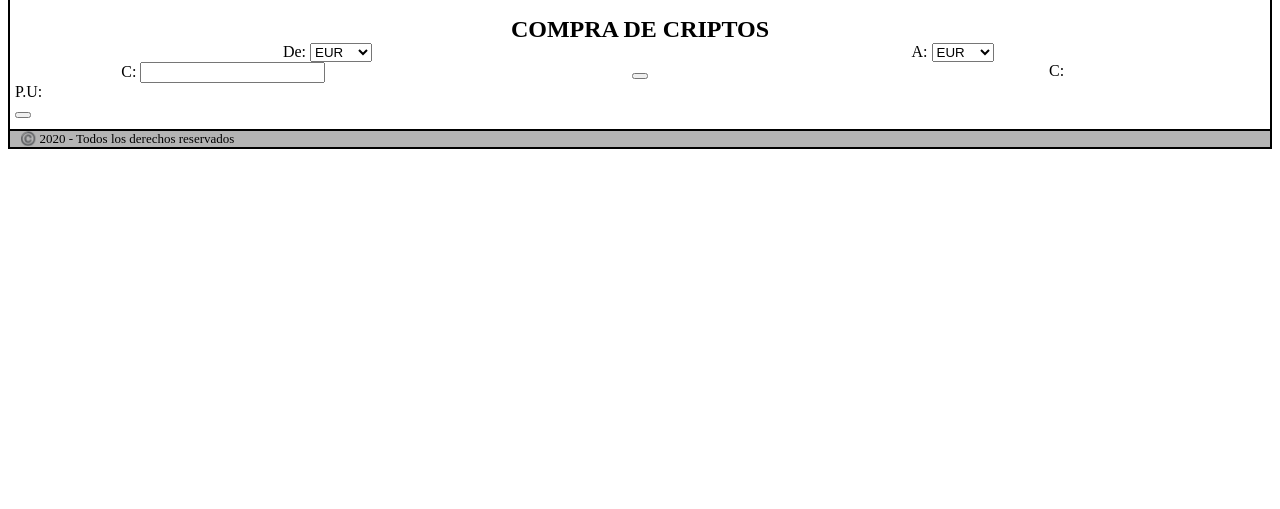
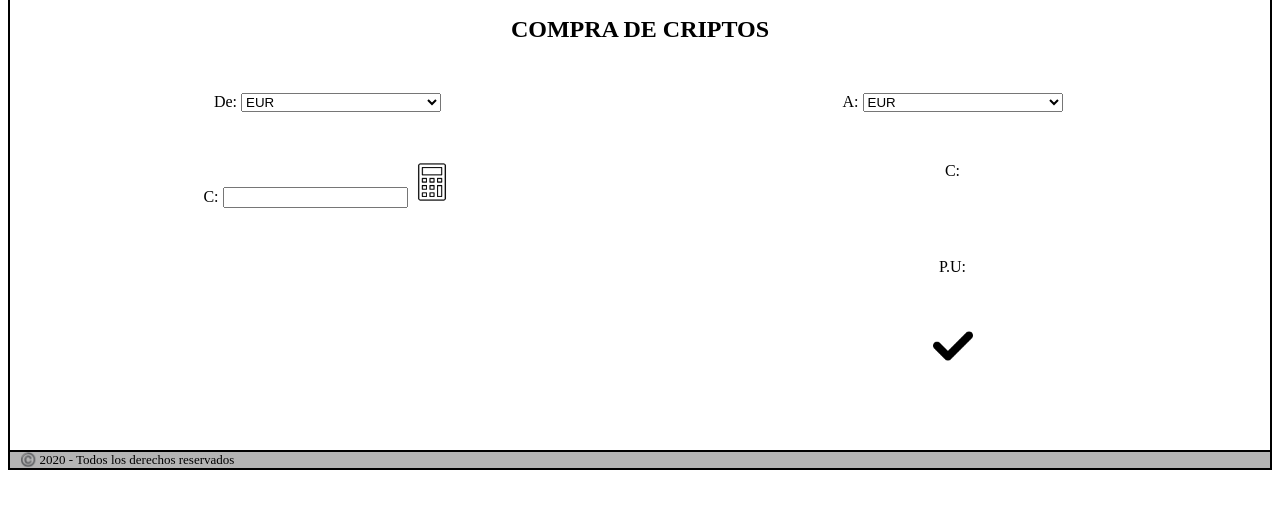
Before and after one commit to Cobra914/proyecto_final_flask, a Flask app: page /purchase in a window 1280 px wide. Shown: the part 100-609 px from the top of the page. Run offline with Flask 3, Linux system fonts and the light colour scheme.

Commit message:
chore: WIP faltan estilos y buen posicionamiento plantilla compra

```diff
--- a/mycrypto/static/css/styles.css
+++ b/mycrypto/static/css/styles.css
@@ -96,6 +96,7 @@ footer {
 .fila-compra {
     display: flex;
     flex-direction: row;
+    padding-top: 50px;
 }
 
 .cuadro {
@@ -103,7 +104,29 @@ footer {
     text-align: center;
 }
 
+.menu-from {
+    width: 200px;
+}
+
+.menu-to {
+    width: 200px;
+}
+
 .cuadro-q {
     flex: 2;
     text-align: center;
 }
+
+.cuadro-pu {
+    flex: 2;
+    text-align: center;
+}
+
+.cuadro-check {
+    flex: 2;
+    text-align: center;
+}
+
+.pad {
+    padding-bottom: 70px;
+}
--- a/mycrypto/templates/compra.html
+++ b/mycrypto/templates/compra.html
@@ -13,7 +13,7 @@
     <div class="fila-compra">
         <div class="cuadro">
             <label for="menu-from">De:</label>
-            <select name="menu-from" id="menu-from">
+            <select class="menu-from" name="menu-from" id="menu-from">
                 <option value="EUR">EUR</option>
                 <option value="BTC">BTC</option>
                 <option value="ETH">ETH</option>
@@ -28,7 +28,7 @@
         </div>
         <div class="cuadro cuadro2">
             <label for="menu-to">A:</label>
-            <select name="menu-to" id="menu-to">
+            <select class="menu-to" name="menu-to" id="menu-to">
                 <option value="EUR">EUR</option>
                 <option value="BTC">BTC</option>
                 <option value="ETH">ETH</option>
@@ -46,20 +46,28 @@
         <div class="cuadro-q">
             <label for="cantidad-usuario">C:</label>
             <input type="number">
-        </div>
-        <div class="cuadro-q">
-            <button></button>
+            <a href="">
+                <img src="/static/icons/calculadora.png" alt="calculadora" width="40" height="40">
+            </a>
         </div>
         <div class="cuadro-q">
             <label for="cantidad-cambio">C:</label>
-            <span></span>
+            <span class="span-linea"></span>
         </div>
     </div>
     <div class="fila-compra">
-        <label for="precio-unitario">P.U:</label>
+        <div class="cuadro-pu"></div>
+        <div class="cuadro-pu">
+            <label for="precio-unitario">P.U:</label>
+        </div>
     </div>
-    <div>
-        <button></button>
+    <div class="fila-compra">
+        <div class="cuadro-check pad"></div>
+        <div class="cuadro-check pad">
+            <a href="">
+                <img src="/static/icons/cheque.png" alt="cheque" width="40" height="40">
+            </a>
+        </div>
     </div>
 </div>
 {% endblock contenido %}
```
